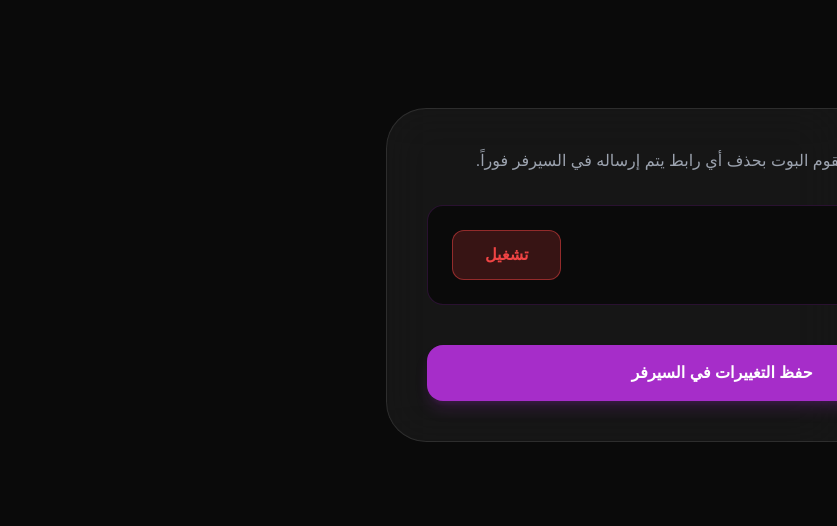
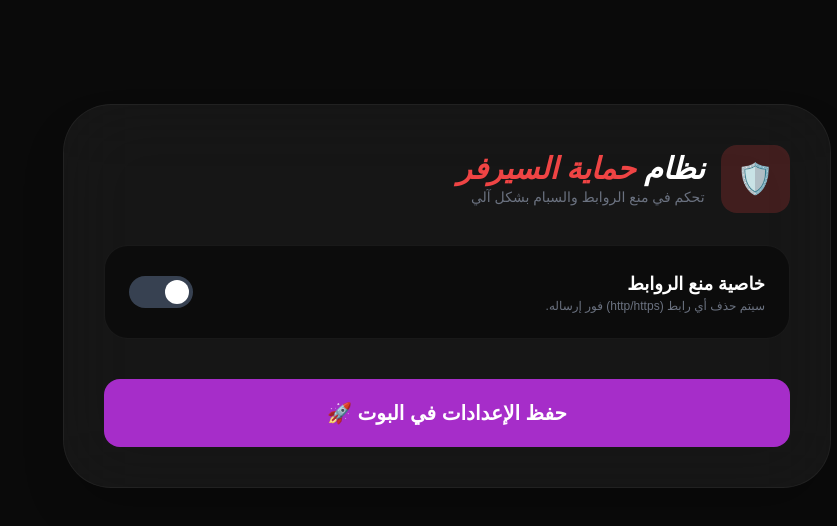
Before and after one commit to abdalrahmanabnmohammed-png/ii3rwa-bot2222, a Next.js app: page /dashboard/security in a window 1280 px wide. Shown: the top 526 px of the page, without its empty margins (443-1280 px from the left). Built offline with nearby package versions, Linux system fonts and the light colour scheme; no server answers; sample sign-in values are in the browser's storage.

Commit message:
Update page.js

```diff
--- a/src/app/dashboard/security/page.js
+++ b/src/app/dashboard/security/page.js
@@ -1,28 +1,58 @@
 "use client";
-import React, { useState } from 'react';
+import { useSession } from "next-auth/react";
+import { useRouter } from "next/navigation";
+import { useEffect, useState } from "react";
 
 export default function AntiLinkPage() {
+  const { data: session, status } = useSession();
+  const router = useRouter();
   const [enabled, setEnabled] = useState(false);
 
+  // حماية المسار: التأكد من تسجيل الدخول
+  useEffect(() => {
+    if (status === "unauthenticated") {
+      router.push('/login');
+    }
+  }, [status, router]);
+
+  if (status === "loading") return <div className="min-h-screen bg-black flex items-center justify-center text-[#A62DC9]">جاري التحميل...</div>;
+
   return (
-    <div className="min-h-screen bg-[#0a0a0a] text-white p-10" dir="rtl">
-      <h1 className="text-3xl font-black mb-8 italic">نظام <span className="text-[#A62DC9]">منع الروابط</span></h1>
+    <div className="min-h-screen bg-[#0a0a0a] text-white p-6 md:p-12" dir="rtl">
+      {/* زر العودة للوحة التحكم الرئيسية */}
+      <button
+        onClick={() => router.push('/dashboard')}
+        className="mb-8 text-gray-500 hover:text-[#A62DC9] transition-colors flex items-center gap-2 font-bold"
+      >
+        <span>→</span> العودة للوحة الرئيسية
+      </button>
 
-      <div className="max-w-2xl bg-white/5 border border-white/10 p-10 rounded-[2.5rem] backdrop-blur-xl">
-        <p className="text-gray-400 mb-8">عند تفعيل هذه الخاصية، سيقوم البوت بحذف أي رابط يتم إرساله في السيرفر فوراً.</p>
-
-        <div className="flex justify-between items-center bg-black/50 p-6 rounded-2xl border border-[#A62DC9]/20">
-          <span className="font-bold">حالة النظام: {enabled ? "مفعل ✅" : "معطل ❌"}</span>
-          <button
-            onClick={() => setEnabled(!enabled)}
-            className={`px-8 py-3 rounded-xl font-black transition-all ${enabled ? 'bg-green-500/20 text-green-500 border border-green-500/50' : 'bg-red-500/20 text-red-500 border border-red-500/50'}`}
-          >
-            {enabled ? "إيقاف" : "تشغيل"}
-          </button>
+      <div className="max-w-3xl mx-auto border border-white/5 bg-white/5 p-10 rounded-[3rem] backdrop-blur-2xl shadow-2xl">
+        <div className="flex items-center gap-4 mb-8">
+          <div className="bg-red-500/20 p-4 rounded-2xl text-3xl">🛡️</div>
+          <div>
+            <h1 className="text-3xl font-black italic">نظام <span className="text-red-500">حماية السيرفر</span></h1>
+            <p className="text-gray-500 text-sm">تحكم في منع الروابط والسبام بشكل آلي</p>
+          </div>
         </div>
 
-        <button className="w-full mt-10 bg-[#A62DC9] py-4 rounded-2xl font-black hover:scale-[1.02] transition-transform shadow-lg shadow-[#A62DC9]/20">
-          حفظ التغييرات في السيرفر
+        <div className="space-y-6">
+          <div className="flex justify-between items-center bg-black/40 p-6 rounded-3xl border border-white/5">
+            <div>
+              <p className="font-bold text-lg">خاصية منع الروابط</p>
+              <p className="text-xs text-gray-500">سيتم حذف أي رابط (http/https) فور إرساله.</p>
+            </div>
+            <button
+              onClick={() => setEnabled(!enabled)}
+              className={`w-16 h-8 rounded-full transition-all relative ${enabled ? 'bg-green-500' : 'bg-gray-700'}`}
+            >
+              <div className={`w-6 h-6 bg-white rounded-full absolute top-1 transition-all ${enabled ? 'left-1' : 'left-9'}`} />
+            </button>
+          </div>
+        </div>
+
+        <button className="w-full mt-10 bg-[#A62DC9] py-5 rounded-2xl font-black text-xl hover:shadow-[0_0_30px_-5px_#A62DC9] transition-all active:scale-95">
+          حفظ الإعدادات في البوت 🚀
         </button>
       </div>
     </div>
```
